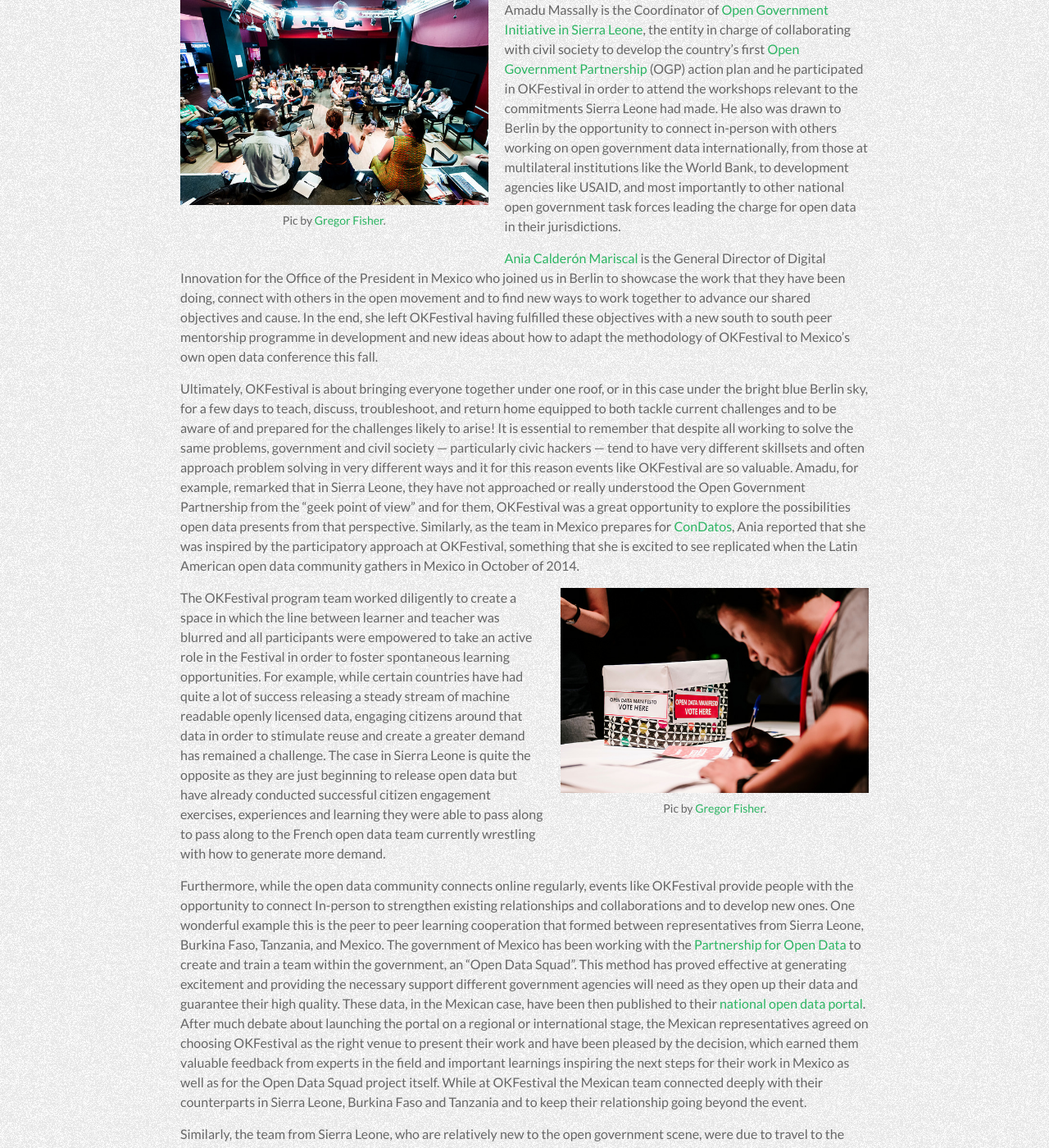
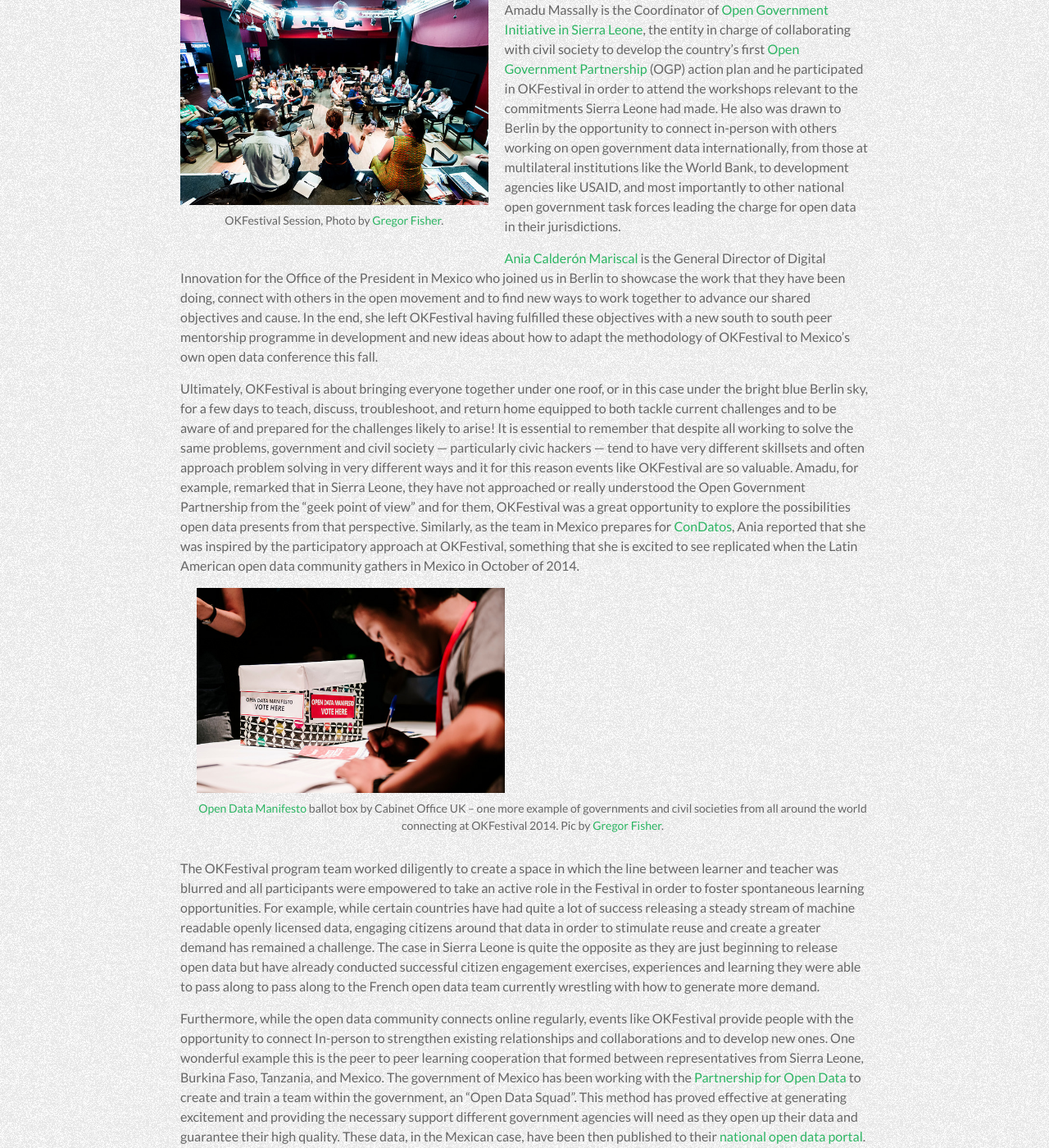
Before and after one commit to okfn/okfestival-public-report, a Jekyll site: the page built from pages/what-you-did/governments.md, in a window 1280 px wide and 1400 px high, scrolled down 1438 px. Shown: the whole window at 82% size. Built offline with Jekyll 4.4.1, drawn with Linux system fonts in a browser that asks for light colours; some web fonts are replaced.

Commit message:
Update governments.md

```diff
--- a/pages/what-you-did/governments.md
+++ b/pages/what-you-did/governments.md
@@ -42,7 +42,7 @@
 Building an open data ecosystem is not dissimilar to any other online or government service — if you want it to be effective, it is essential that you understand the needs of your users (in this case, citizens) — and OKFestival provides government representatives the unique opportunity to come together with policy advocates, NGOs, hackers and data wranglers and learn about one another’s needs and challenges. While Mexico and Sierra Leone are at stages in the process of opening up their data, both face a similar array of challenges as they move towards greater transparency. However, despite these differences, each government choose to participate in OKFestival, all agreeing that it represented an opportunity to share the progress they had made, learn from colleagues around the world, and connect with others trying to accomplish similar goals!
 
 <div class="pull">
-{% include image.html filename="14550095790_78ee00262f_z.jpg" alt="Government One" caption="Pic by <a href='https://www.flickr.com/photos/okfn/14550095790/'>Gregor Fisher</a>." %}
+{% include image.html filename="14550095790_78ee00262f_z.jpg" alt="OKFestival Session" caption="OKFestival Session, Photo by <a href='https://www.flickr.com/photos/okfn/14550095790/'>Gregor Fisher</a>." %}
 </div>
 
 Amadu Massally is the Coordinator of [Open Government Initiative in Sierra Leone](http://ogi.gov.sl/), the entity in charge of collaborating with civil society to develop the country’s first [Open Government Partnership](http://www.opengovpartnership.org/) (OGP) action plan and he participated in OKFestival in order to attend the workshops relevant to the commitments Sierra Leone had made. He also was drawn to Berlin by the opportunity to connect in-person with others working on open government data internationally, from those at multilateral institutions like the World Bank, to development agencies like USAID, and most importantly to other national open government task forces leading the charge for open data in their jurisdictions.
@@ -52,7 +52,7 @@
 Ultimately, OKFestival is about bringing everyone together under one roof, or in this case under the bright blue Berlin sky, for a few days to teach, discuss, troubleshoot, and return home equipped to both tackle current challenges and to be aware of and prepared for the challenges likely to arise! It is essential to remember that despite all working to solve the same problems, government and civil society — particularly civic hackers — tend to have very different skillsets and often approach problem solving in very different ways and it for this reason events like OKFestival are so valuable. Amadu, for example, remarked that in Sierra Leone, they have not approached or really understood the Open Government Partnership from the “geek point of view” and for them, OKFestival was a great opportunity to explore the possibilities open data presents from that perspective. Similarly, as the team in Mexico prepares for [ConDatos](http://condatos.org/), Ania reported that she was inspired by the participatory approach at OKFestival, something that she is excited to see replicated when the Latin American open data community gathers in Mexico in October of 2014.
 
 <div class="pull">
-{% include image.html filename="14550185548_837eb99277_z.jpg" alt="Pic By Gregor Fisher " caption="Pic by <a href='https://www.flickr.com/photos/okfn/14736486182/in/pool-okfestival2014/'>Gregor Fisher</a>." %}
+{% include image.html filename="14550185548_837eb99277_z.jpg" alt="Open Data Manifesto ballot box" caption="<a href='http://okfestival2014.sched.org/event/528cb9cd9427116553a0099c44a366ea#.VFoojPSsUWx'>Open Data Manifesto</a> ballot box by Cabinet Office UK – one more example of governments and civil societies from all around the world connecting at OKFestival 2014. Pic by <a href='https://www.flickr.com/photos/okfn/14736486182/in/pool-okfestival2014/'>Gregor Fisher</a>." %}
 </div>
 
 The OKFestival program team worked diligently to create a space in which the line between learner and teacher was blurred and all participants were empowered to take an active role in the Festival in order to foster spontaneous learning opportunities. For example, while certain countries have had quite a lot of success releasing a steady stream of machine readable openly licensed data, engaging citizens around that data in order to stimulate reuse and create a greater demand has remained a challenge. The case in Sierra Leone is quite the opposite as they are just beginning to release open data but have already conducted successful citizen engagement exercises, experiences and learning they were able to pass along to pass along to the French open data team currently wrestling with how to generate more demand.
```
